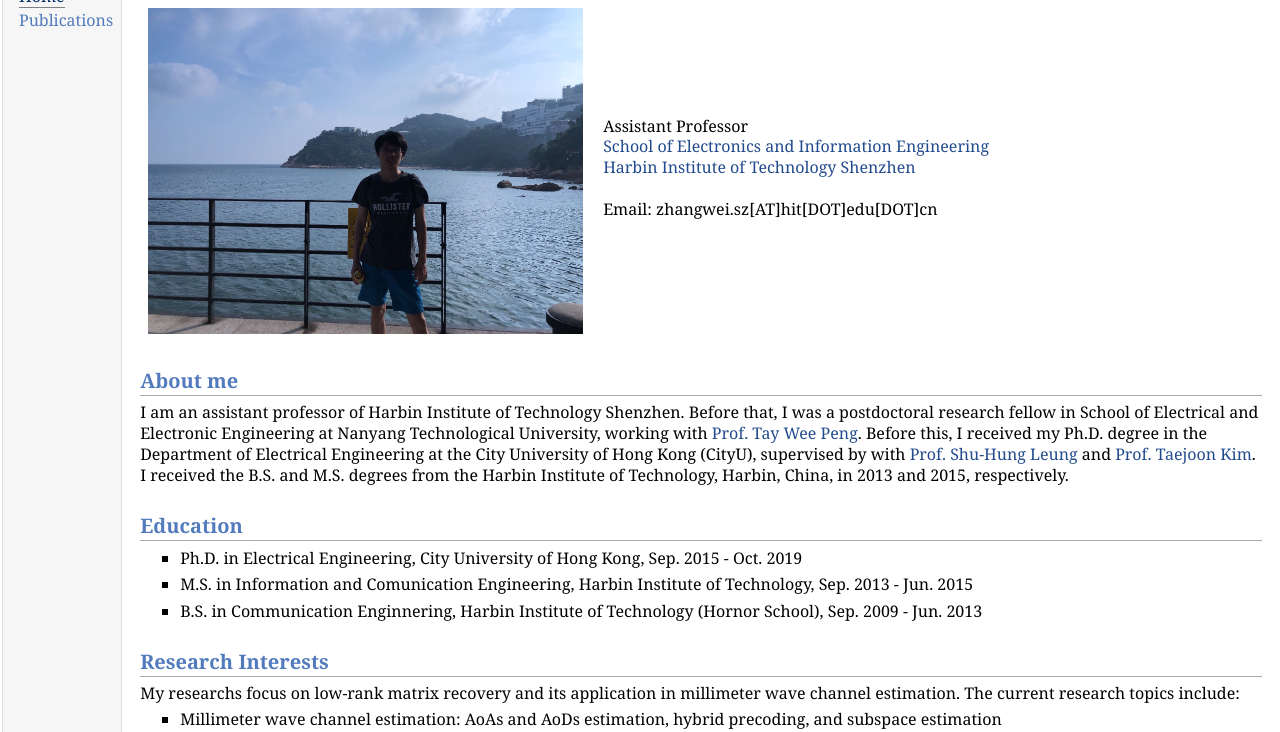
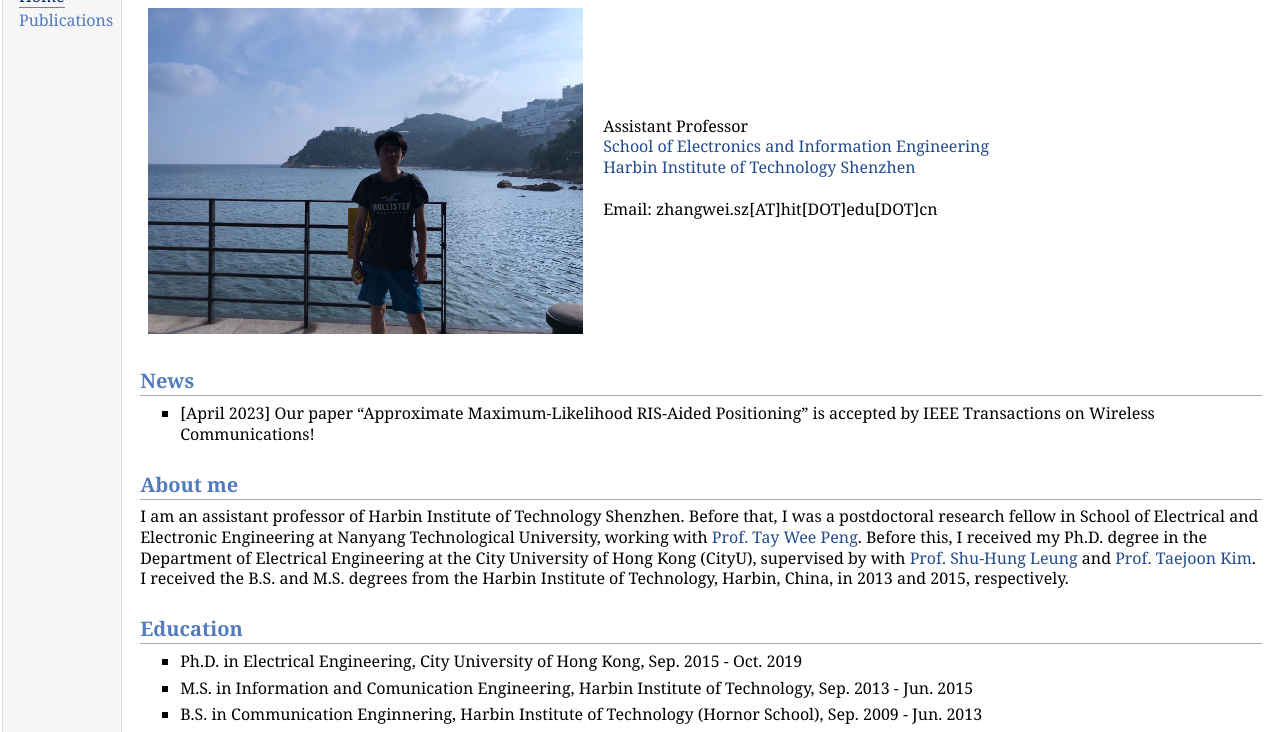
Before and after one commit to lan-weizhang/lan-weizhang.github.io, a plain HTML site: page index.html in a window 1280 px wide. Shown: the part 68-800 px from the top of the page. Drawn offline with Linux system fonts and the light colour scheme.

Commit message:
updatre 2023-04-17

```diff
--- a/index.html
+++ b/index.html
@@ -27,6 +27,11 @@
 <a href="https://www.hitsz.edu.cn/index.html">Harbin Institute of Technology Shenzhen</a><br /><br />
 Email: zhangwei.sz[AT]hit[DOT]edu[DOT]cn</p>
 </td></tr></table>
+<h2>News</h2>
+<ul>
+<li><p>[April 2023] Our paper &ldquo;Approximate Maximum-Likelihood RIS-Aided Positioning&rdquo; is accepted by IEEE Transactions on Wireless Communications!</p>
+</li>
+</ul>
 <h2>About me</h2>
 <p>I am an assistant professor of Harbin Institute of Technology Shenzhen. Before that, I was a postdoctoral research fellow in School of Electrical and Electronic Engineering at Nanyang Technological University, working with <a href="https://personal.ntu.edu.sg/wptay/">Prof. Tay Wee Peng</a>. Before this, I received my Ph.D. degree in the Department of Electrical Engineering at the City University of Hong Kong (CityU), supervised by with <a href="https://www.ee.cityu.edu.hk/~shleung/">Prof. Shu-Hung Leung</a> and <a href="http://ittc.ku.edu/~tjkim/">Prof. Taejoon Kim</a>.
 I received the B.S. and M.S. degrees from the Harbin Institute of Technology, Harbin, China, in 2013 and 2015, respectively. </p>
```
Also changed, not shown: publications.html (+1 -1 lines), 2 other files.
